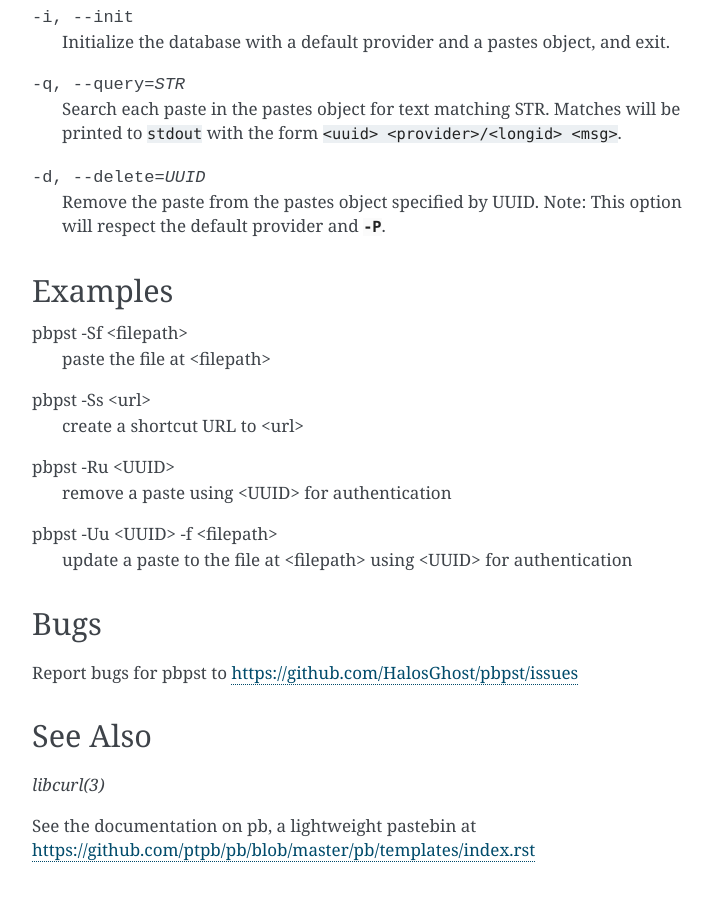
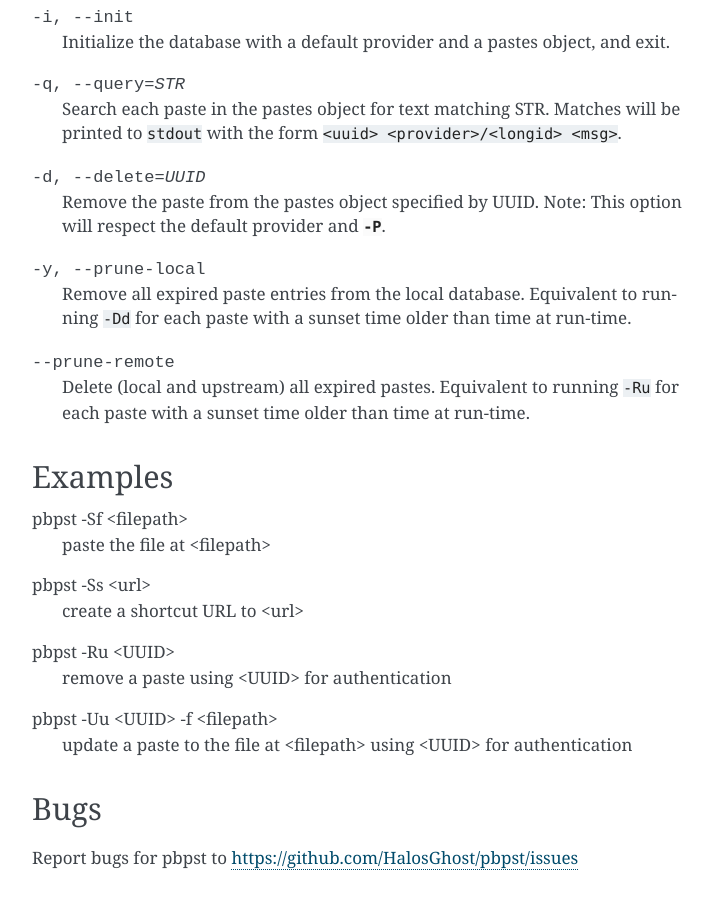
Before and after one commit to HalosGhost/pbpst, a Sphinx documentation site: the page built from doc/pbpst.rst, in a window 1280 px wide and 900 px high, scrolled down 3360 px. Shown: the whole window, without its empty margins (388-1101 px from the left). Built offline with Sphinx 7.4.7, drawn with Linux system fonts in a browser that asks for light colours.

Commit message:
Add docs for --prune-{local,remote}

```diff
--- a/doc/pbpst.rst
+++ b/doc/pbpst.rst
@@ -152,6 +152,14 @@
 -d, --delete=UUID
     Remove the paste from the pastes object specified by UUID. Note: This option will respect the default provider and :option:`-P`.
 
+-y, --prune-local
+    Remove all expired paste entries from the local database.
+    Equivalent to running ``-Dd`` for each paste with a sunset time older than time at run-time.
+
+--prune-remote
+    Delete (local and upstream) all expired pastes.
+    Equivalent to running ``-Ru`` for each paste with a sunset time older than time at run-time.
+
 Examples
 --------
 
```
Also changed, not shown: 1 other file.
